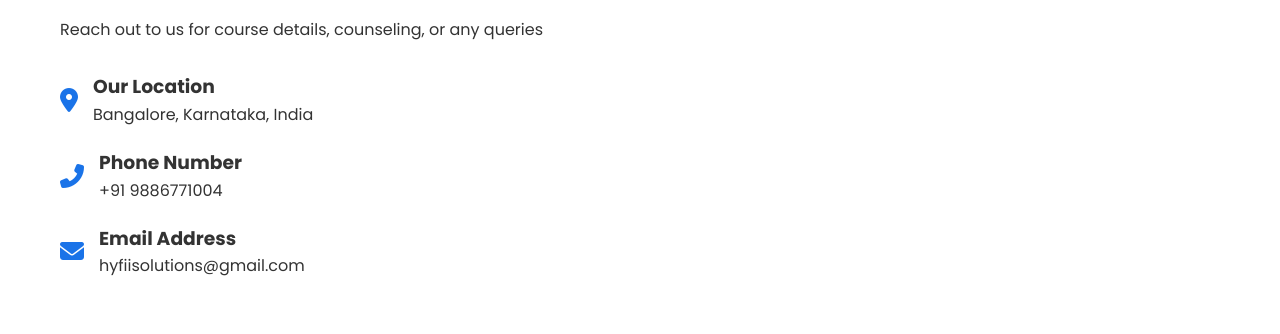
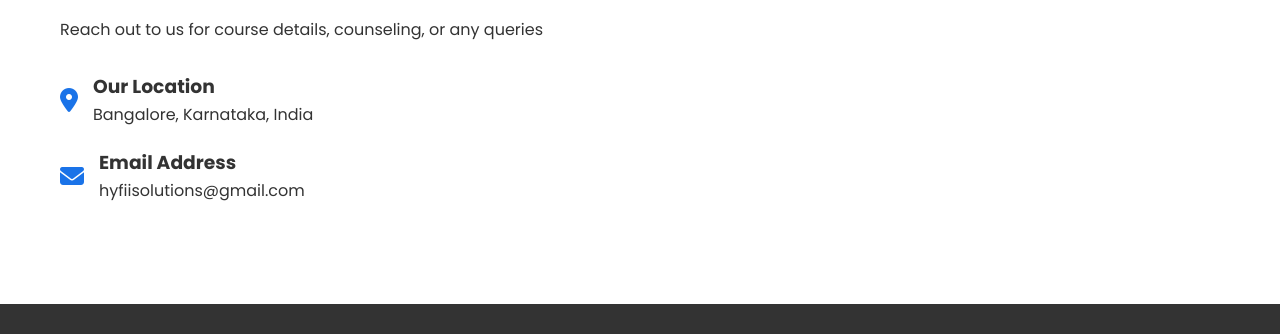
Before and after one commit to hyfiisolutions/hyfii-solutions, a plain HTML site: page index.html in a window 1280 px wide. Shown: the part 6135-6469 px from the top of the page. Drawn offline with Linux system fonts and the light colour scheme.

Commit message:
Update index.html

```diff
--- a/index.html
+++ b/index.html
@@ -1011,13 +1011,7 @@
                                 <p>Bangalore, Karnataka, India</p>
                             </div>
                         </div>
-                        <div class="contact-item">
-                            <i class="fas fa-phone-alt"></i>
-                            <div>
-                                <h3>Phone Number</h3>
-                                <p>+91 9886771004</p>
-                            </div>
-                        </div>
+
                         <div class="contact-item">
                             <i class="fas fa-envelope"></i>
                             <div>
```
